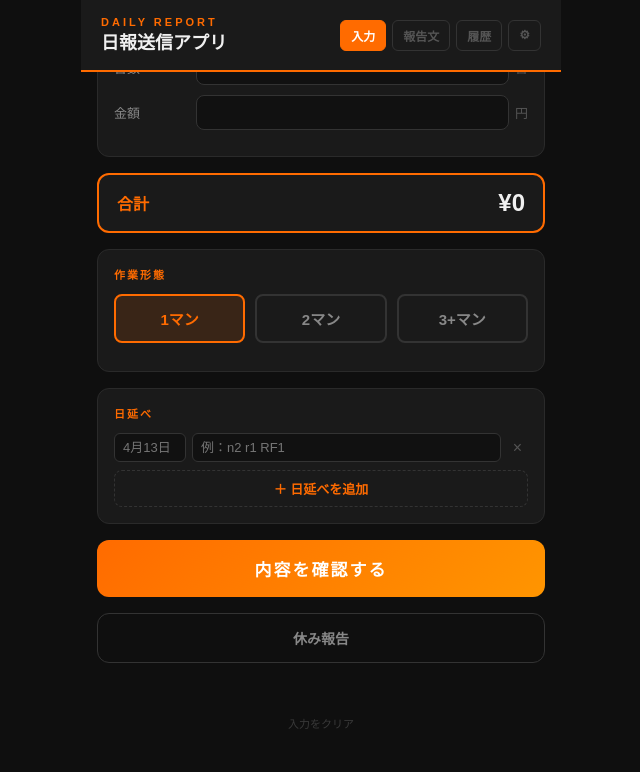
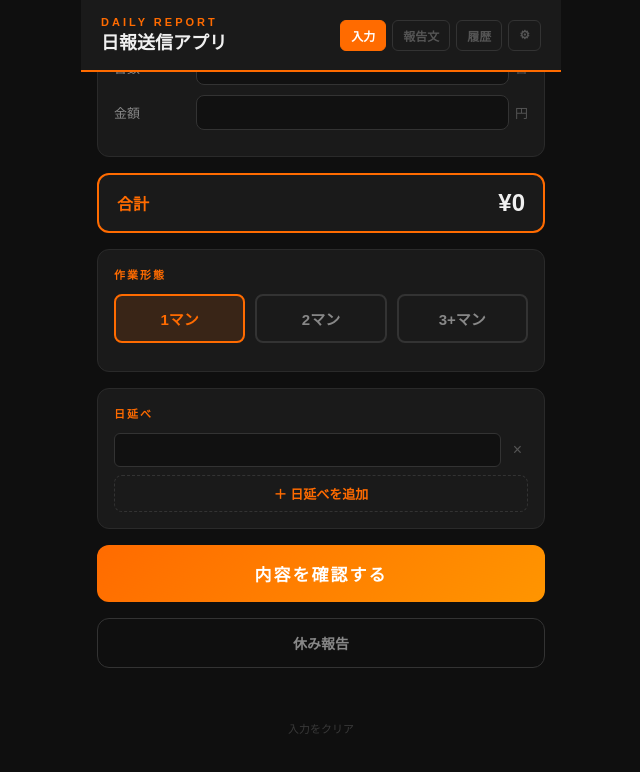
Before and after one commit to sho08riku112509-sketch/report-app, a React (Vite) app: page / in a window 1280 px wide. Both pictures are taken after a click on the button "＋ 日延べを追加". Shown: the part 986-1758 px from the top of the page, without its empty margins (319-959 px from the left). Built offline with nearby package versions, Linux system fonts and the light colour scheme.

Commit message:
日延べを自由入力欄1つに簡略化
Co-Authored-By: Claude Opus 4.6 <noreply@anthropic.com>

```diff
--- a/src/App.jsx
+++ b/src/App.jsx
@@ -225,9 +225,8 @@ export default function App() {
   // ③ 日延べテキスト生成（共通）
   const generateHinobeLines = useCallback(() => {
     return (form.hinobe || []).map(h => {
-      if (!h.date && !h.text) return null;
-      const textPart = h.text ? ` ${h.text}` : "";
-      return `日延べ　${h.date}${textPart}`;
+      if (!h.text) return null;
+      return `日延べ　${h.text}`;
     }).filter(Boolean);
   }, [form.hinobe]);
 
@@ -1127,23 +1126,6 @@ function res(obj) {
                 <div key={i} style={{ display: "flex", alignItems: "center", gap: 6, marginBottom: 8 }}>
                   <input
                     type="text"
-                    value={h.date}
-                    onChange={(e) => {
-                      setForm(f => {
-                        const arr = [...f.hinobe];
-                        arr[i] = { ...arr[i], date: e.target.value };
-                        return { ...f, hinobe: arr };
-                      });
-                    }}
-                    placeholder="4月13日"
-                    style={{
-                      width: 72, background: t.input, border: `1px solid ${t.inputBorder}`,
-                      borderRadius: 6, color: t.text, padding: "6px 8px", fontSize: 13, outline: "none",
-                      flexShrink: 0,
-                    }}
-                  />
-                  <input
-                    type="text"
                     value={h.text || ""}
                     onChange={(e) => {
                       setForm(f => {
@@ -1152,10 +1134,9 @@ function res(obj) {
                         return { ...f, hinobe: arr };
                       });
                     }}
-                    placeholder="例：n2 r1 RF1"
                     style={{
                       flex: 1, background: t.input, border: `1px solid ${t.inputBorder}`,
-                      borderRadius: 6, color: t.text, padding: "6px 8px", fontSize: 13, outline: "none",
+                      borderRadius: 6, color: t.text, padding: "8px 10px", fontSize: 14, outline: "none",
                     }}
                   />
                   <button
@@ -1170,7 +1151,7 @@ function res(obj) {
                 </div>
               ))}
               <button
-                onClick={() => setForm(f => ({ ...f, hinobe: [...(f.hinobe || []), { date: "", text: "" }] }))}
+                onClick={() => setForm(f => ({ ...f, hinobe: [...(f.hinobe || []), { text: "" }] }))}
                 style={{
                   background: "transparent", border: `1px dashed ${t.inputBorder}`,
                   borderRadius: 8, color: t.accent, fontSize: 13, fontWeight: 600,
```
